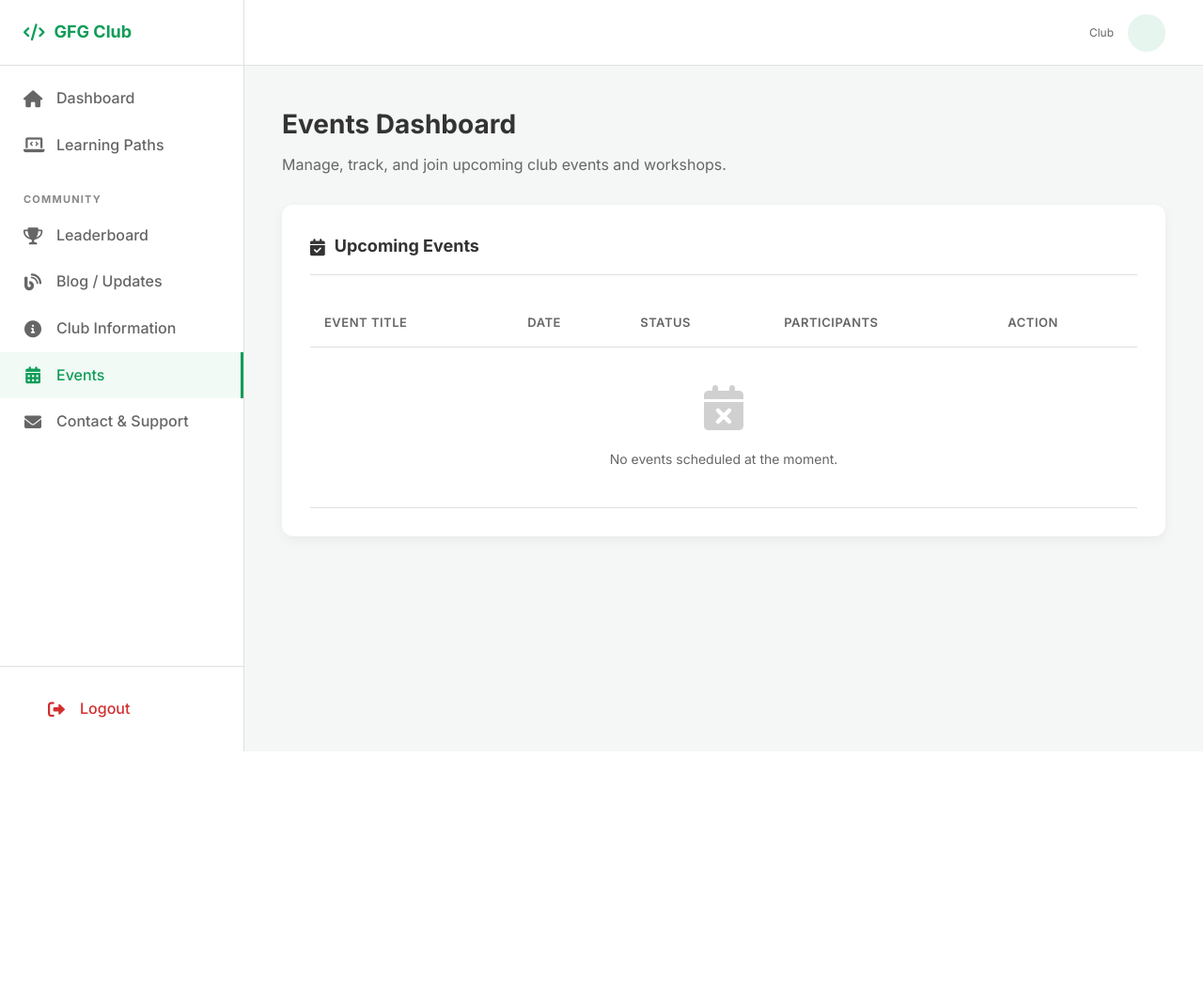
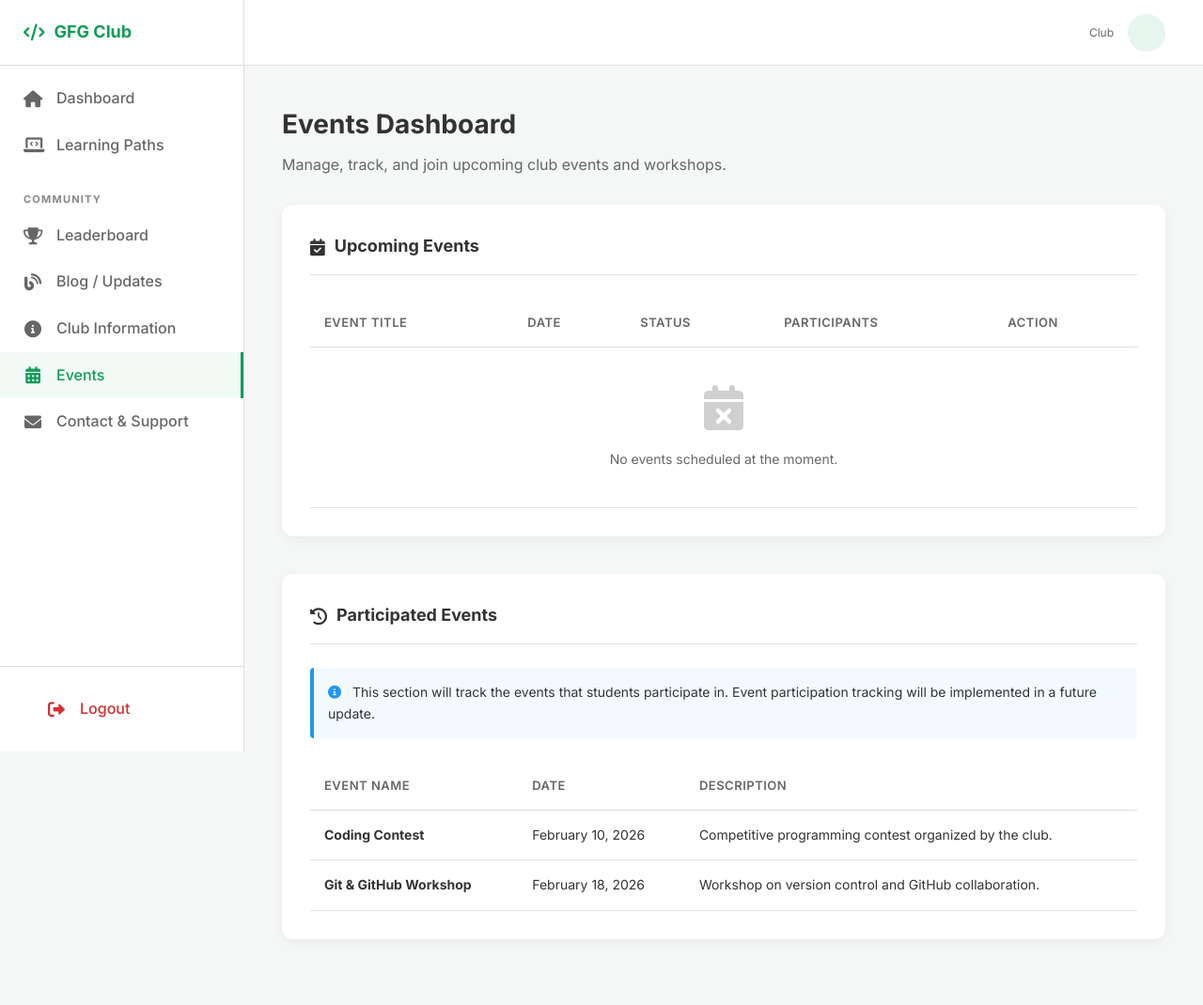
Before and after one commit to YeshwanthKM/gfg-pixels, a Flask app: template templates/events.html in a window 1280 px wide. Shown: the whole page at 94% size. Before the commit the page ends 800 px from the top, so only its background shows below. Run offline with Flask 3, Linux system fonts and the light colour scheme; the template is opened without the code that fills it, so the values that code supplies are empty.

Commit message:
Add Participated Events placeholder section to Event Dashboard

```diff
--- a/templates/events.html
+++ b/templates/events.html
@@ -102,6 +102,45 @@
                     </table>
                 </div>
             </div>
+
+            <div class="content-section" style="margin-top: 40px;">
+                <div class="section-header">
+                    <h2><i class="fas fa-history"></i> Participated Events</h2>
+                </div>
+
+                <div
+                    style="background-color: rgba(33, 150, 243, 0.05); border-left: 4px solid #2196F3; padding: 15px; margin-bottom: 25px; border-radius: 4px;">
+                    <p style="margin: 0; font-size: 14px; color: var(--text-primary);">
+                        <i class="fas fa-info-circle" style="margin-right: 8px; color: #2196F3;"></i>
+                        This section will track the events that students participate in. Event participation tracking
+                        will be implemented in a future update.
+                    </p>
+                </div>
+
+                <div class="table-responsive">
+                    <table class="data-table">
+                        <thead>
+                            <tr>
+                                <th>Event Name</th>
+                                <th>Date</th>
+                                <th>Description</th>
+                            </tr>
+                        </thead>
+                        <tbody>
+                            <tr>
+                                <td><strong>Coding Contest</strong></td>
+                                <td>February 10, 2026</td>
+                                <td>Competitive programming contest organized by the club.</td>
+                            </tr>
+                            <tr>
+                                <td><strong>Git & GitHub Workshop</strong></td>
+                                <td>February 18, 2026</td>
+                                <td>Workshop on version control and GitHub collaboration.</td>
+                            </tr>
+                        </tbody>
+                    </table>
+                </div>
+            </div>
         </div>
     </main>
 </div>
```
